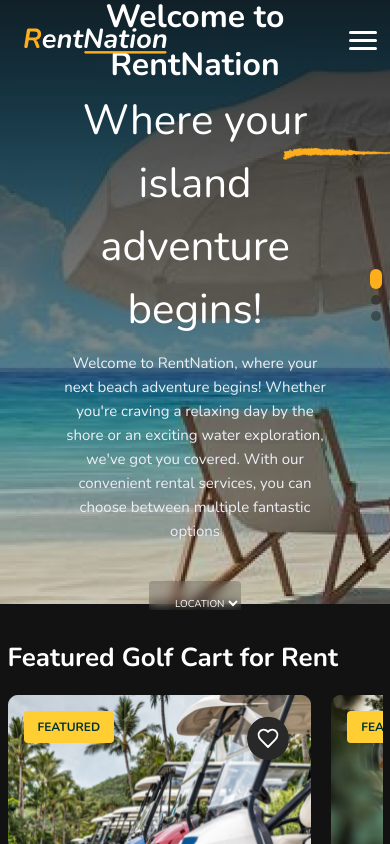
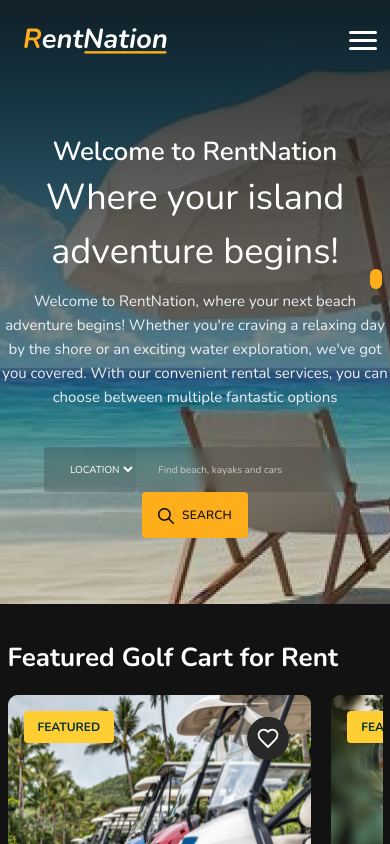
Before and after one commit to faheem4531/RentNation, a React (Create React App) app: page / in a window 390 px wide. Shown: the top 844 px of the page. Built offline with nearby package versions, Linux system fonts and the light colour scheme.

Commit message:
refactoring header section

```diff
--- a/src/App.module.css
+++ b/src/App.module.css
@@ -24,6 +24,7 @@
 
   --white-color: #fff;
   --text-grey1-color: #EDEFF6;
+  --text-grey2-color: #C8C8C8;
   --text-greylite-color: #8B8B8B;
   --text-greydark-color: #002F34;
 
--- a/src/components/index.js
+++ b/src/components/index.js
@@ -1,5 +1,5 @@
 import Header from "./header/Header";
-import HeroSection from "./heroSection/HeroSection";
+import HeroSection from "./subComponents/heroSection/HeroSection";
 import HomeFeatures from "./subComponents/homeFeatures/HomeFeatures";
 import ServicesContainer from "./subComponents/servicesContainer/ServicesContainer";
 import ContactHome from "./subComponents/contactUs/ContactHome";
--- a/src/components/inputs/HeroInput.module.css
+++ b/src/components/inputs/HeroInput.module.css
@@ -2,6 +2,7 @@
 .heroInputDrop {
     width: 320px;
     height: 50px;
+    /* font-size: 10px; */
     border-radius: 4px;
     background: var(--bg-grey2-color);
     backdrop-filter: blur(6px);
@@ -20,6 +21,10 @@
     line-height: 20px;
     letter-spacing: 0.2px;
     text-transform: uppercase;
+}
+
+.heroInput::placeholder {
+    color: var(--text-grey2-color);
 }
 
 .heroInputDrop {
--- a/src/components/heroSection/HeroSection.js
+++ b/src/components/subComponents/heroSection/HeroSection.js
@@ -1,7 +1,7 @@
 import React from "react";
 import styles from "./HeroSection.module.css";
-import heroMark from "../../images/homepage/heroMark.png";
-import HeroInput from "../inputs/HeroInput";
+import heroMark from "../../../images/homepage/heroMark.png";
+import HeroInput from '../../inputs/HeroInput'
 
 const HeroSection = () => {
   return (
--- a/src/components/heroSection/HeroSection.module.css
+++ b/src/components/subComponents/heroSection/HeroSection.module.css
@@ -1,5 +1,4 @@
 .heroSectionMain {
-    /* height: 100vh; */
     width: 100%;
 
 }
@@ -35,8 +34,6 @@
     position: relative;
 }
 
-
-
 .heroSliderMain {
     position: relative;
 }
@@ -46,7 +43,7 @@
 .heroContentMain3 {
     position: relative;
     z-index: 2;
-    background-image: url(../../images/homepage/heroSectionImg/heroBeach.png);
+    background-image: url(../../../images/homepage/heroSectionImg/heroBeach.png);
     background-repeat: no-repeat;
     height: 610px;
     width: 100%;
@@ -68,15 +65,13 @@
     z-index: -1;
 }
 
-
 .heroContentMain2 {
-    background-image: url(../../images/homepage/heroSectionImg/heroCars.png);
+    background-image: url(../../../images/homepage/heroSectionImg/heroCars.png);
 }
 
 .heroContentMain3 {
-    background-image: url(../../images/homepage/heroSectionImg/heraSea.png);
+    background-image: url(../../../images/homepage/heroSectionImg/heraSea.png);
 }
-
 
 .heroConContent {
     display: flex;
@@ -91,7 +86,6 @@
     font-size: 42px;
     font-weight: 700;
     margin-top: 100px;
-
 }
 
 .heroMainHeading {
@@ -106,14 +100,12 @@
 }
 
 .heroContent {
-    font-family: Nunito;
     font-size: 18px;
     font-weight: 400;
     line-height: 27px;
     color: var(--text-grey1-color);
     margin-top: 15px;
     margin-bottom: 48px;
-
 }
 
 @media (min-width: 1300px) {
@@ -126,8 +118,7 @@
 
 @media (max-width: 1200px) {
 
-    .heroSubMainHeading,
-    .heroMainHeading {
+    .heroSubMainHeading {
         font-size: 36px;
     }
 
@@ -156,4 +147,31 @@
         margin-top: 10px;
         margin-bottom: 38px;
     }
+
+    .heroMark {
+        display: none;
+    }
 }
+
+@media (max-width: 767px) {
+
+    .heroSubMainHeading {
+        margin-top: 60px;
+    }
+}
+
+@media (max-width: 576px) {
+
+    .heroSubMainHeading {
+        font-size: 26px;
+        font-weight: 600;
+    }
+
+    .heroMainHeading {
+        font-size: 36px;
+    }
+
+    .heroConContent {
+        width: 100%;
+    }
+}
```
